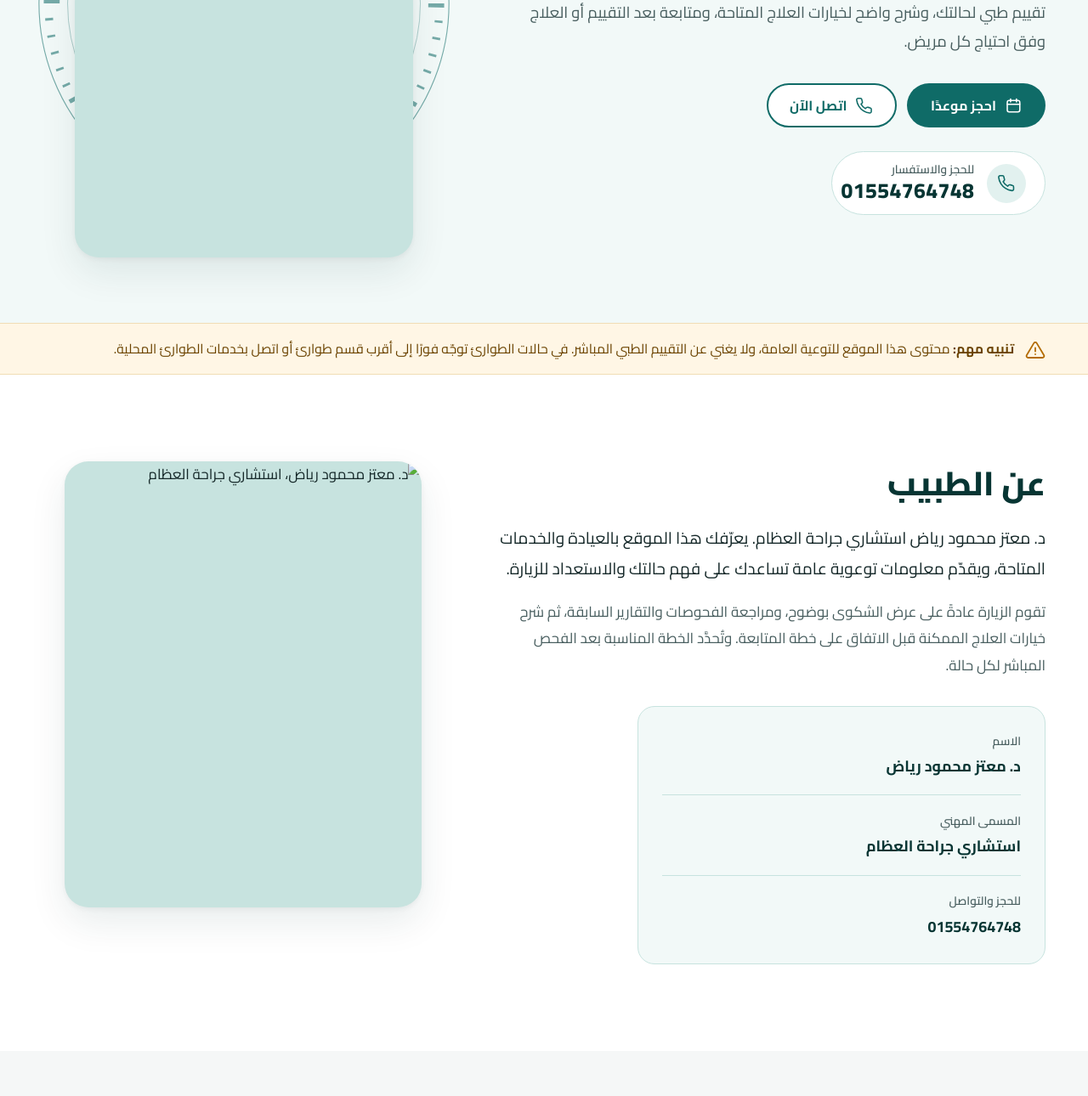
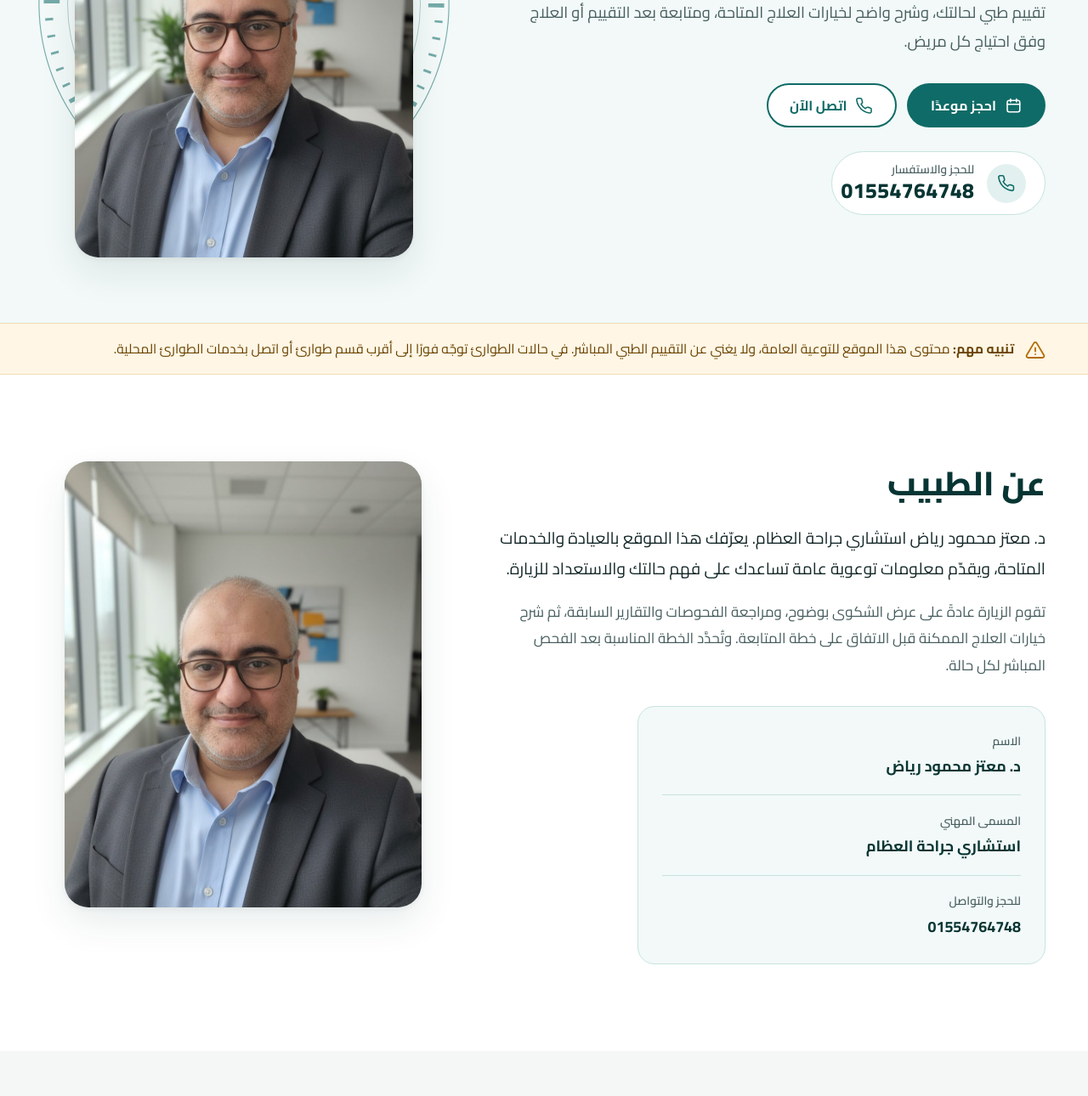
Before and after one commit to mtzmahmoud84/Dr.Moataz-Mahmoud-, a plain HTML site: page index.html in a window 1280 px wide. Shown: the part 345-1635 px from the top of the page at 85% size. Drawn offline with Linux system fonts and the light colour scheme.

Commit message:
Add files via upload

```diff
--- a/index.html
+++ b/index.html
@@ -140,9 +140,9 @@
               <circle cx="260" cy="260" r="222" fill="none" stroke="currentColor" stroke-width="1" opacity=".6"/>
             </svg>
 
-            <!-- ✏️ لتغيير الصورة: استبدل الملف images/doctor.jpg (نفس الصورة مستخدمة في قسم «عن الطبيب») -->
+            <!-- ✏️ لتغيير الصورة: استبدل الملف doctor.jpg (نفس الصورة مستخدمة في قسم «عن الطبيب») -->
             <figure class="portrait">
-              <img src="images/doctor.jpg" alt="د. معتز محمود رياض، استشاري جراحة العظام" width="864" height="1080" fetchpriority="high" decoding="async">
+              <img src="doctor.jpg" alt="د. معتز محمود رياض، استشاري جراحة العظام" width="864" height="1080" fetchpriority="high" decoding="async">
             </figure>
           </div>
         </div>
@@ -199,9 +199,9 @@
         </div>
 
         <div class="about-side">
-          <!-- ✏️ لتغيير الصورة: استبدل الملف images/doctor.jpg (بنفس الاسم، ونسبة 4:5 مناسبة) -->
+          <!-- ✏️ لتغيير الصورة: استبدل الملف doctor.jpg (بنفس الاسم، ونسبة 4:5 مناسبة) -->
           <figure class="about-photo">
-            <img src="images/doctor.jpg" alt="د. معتز محمود رياض، استشاري جراحة العظام" width="864" height="1080" loading="lazy" decoding="async">
+            <img src="doctor.jpg" alt="د. معتز محمود رياض، استشاري جراحة العظام" width="864" height="1080" loading="lazy" decoding="async">
           </figure>
         </div>
       </div>
```
